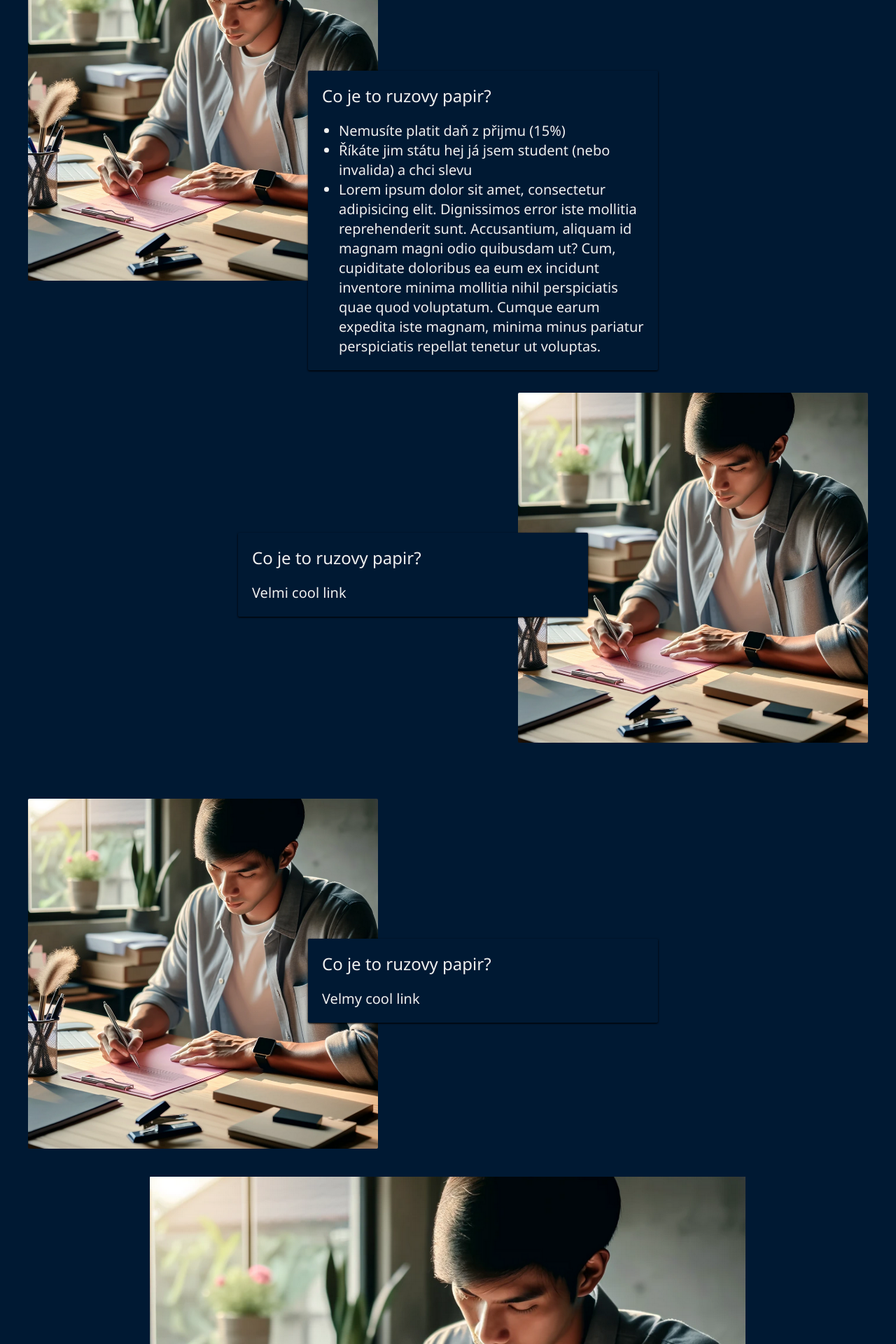
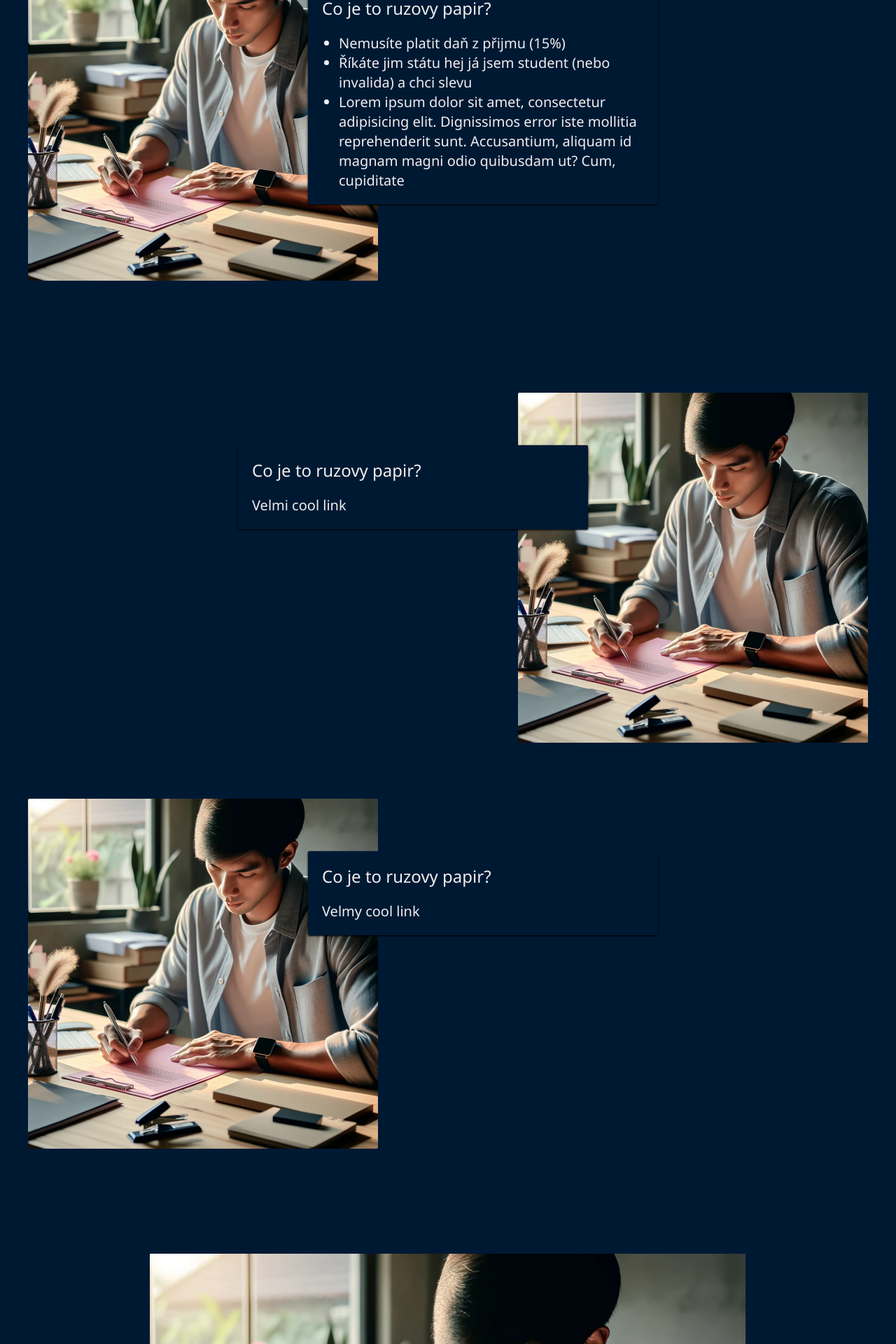
Before and after one commit to Miraneek/FinanciSvetNextJS, a Next.js app: page /clanky/Co-je-to-ruzovy-papir in a window 1280 px wide. Shown: the part 740-2660 px from the top of the page at 70% size. Built offline with nearby package versions, Linux system fonts and the light colour scheme.

Commit message:
editing margin with props (workin fo shur :). ).

```diff
--- a/src/app/clanky/Co-je-to-ruzovy-papir/page.js
+++ b/src/app/clanky/Co-je-to-ruzovy-papir/page.js
@@ -30,9 +30,6 @@ export default function coJeToRuzovyPapir() {
                     <li>
                         Lorem ipsum dolor sit amet, consectetur adipisicing elit. Dignissimos error iste mollitia
                         reprehenderit sunt. Accusantium, aliquam id magnam magni odio quibusdam ut? Cum, cupiditate
-                        doloribus ea eum ex incidunt inventore minima mollitia nihil perspiciatis quae quod voluptatum.
-                        Cumque earum expedita iste magnam, minima minus pariatur perspiciatis repellat tenetur ut
-                        voluptas.
                     </li>
                 </ul>
             </TextWithImage>
@@ -40,12 +37,15 @@ export default function coJeToRuzovyPapir() {
                            isLeft={false}>
                 <Link href={"https://www.google.cz"}>Velmi cool link</Link>
             </TextWithImage>
-            <TextWithImage nadpis={"Co je to ruzovy papir?"} imgSRC={"/co-je-to-ruzovy-papir-obrazky/manthinkin.png"}
+            <TextWithImage margin={150} nadpis={"Co je to ruzovy papir?"} imgSRC={"/co-je-to-ruzovy-papir-obrazky/manthinkin.png"}
                            isLeft={true}>
                 <Link href={"https://www.google.cz"}>Velmy cool link</Link>
             </TextWithImage>
-            <ImageOnTheWholeWebsite nadpis={"CO JE TIO ERER"} imgSRC={"/co-je-to-ruzovy-papir-obrazky/manthinkin.png"} size={"[500px]"}>
-
+            <ImageOnTheWholeWebsite
+                nadpis="CO JE TIO ERER"
+                imgSRC="/co-je-to-ruzovy-papir-obrazky/manthinkin.png"
+                margin={150}
+            >
                 <li>Nemusíte platit daň z přijmu (15%)</li>
                 <li>Říkáte jim státu hej já jsem student (nebo invalida) a chci slevu</li>
                 <li>
@@ -53,6 +53,11 @@ export default function coJeToRuzovyPapir() {
                     reprehenderit sunt. Accusantium, aliquam id magnam magni odio quibusdam ut? Cum, cupiditate
                 </li>
             </ImageOnTheWholeWebsite>
+
+            <TextWithImage nadpis={"Co je to ruzovy papir?"} imgSRC={"/co-je-to-ruzovy-papir-obrazky/manthinkin.png"}
+                           isLeft={true}>
+                <Link href={"https://www.google.cz"}>Velmy cool link</Link>
+            </TextWithImage>
         </>
     );
 }
--- a/src/components/PageBuilders/ArticleTitle.jsx
+++ b/src/components/PageBuilders/ArticleTitle.jsx
@@ -5,7 +5,7 @@ export default function ArticleTitle(props) {
 
     const backgroundImageStyle = {
         backgroundImage: `url(${props.imgSRC})`,
-        marginBottom: `${marginBottom}px`,
+            marginBottom: `${marginBottom}px`,
     };
 
     return (
--- a/src/components/PageBuilders/ImageOnTheWholeWebsite.jsx
+++ b/src/components/PageBuilders/ImageOnTheWholeWebsite.jsx
@@ -1,23 +1,20 @@
-import Image from "next/image";
-
 export default function ImageOnTheWholeWebsite(props) {
-
-
+    const marginBottom = props.margin ? props.margin : 40
     const backgroundImageStyle = {
         backgroundImage: `url(${props.imgSRC})`,
         backgroundRepeat: 'no-repeat',
         backgroundSize: 'contain',
         backgroundPosition: 'center',
+        marginBottom: `${marginBottom}px`,
     };
 
 
     return (
         <div
-            className={`relative aspect-square w-full lg:w-2/3 rounded-sm mb-${[props.size]}`}
+            className={`relative aspect-square w-full lg:w-2/3 rounded-sm`}
             style={backgroundImageStyle}>
-            <Image src={props.imgSRC} alt={props.nadpis + " obrazek"} width={500} height={500} className={"lg:hidden w-[100%]"}/>
             <section
-                className="w-[583px] p-5 rounded-sm absolute top-[110%] translate-y-[-50%] bg-[var(--backgroundColor)] text-xl shadow-black shadow right-[-60px] :  left-[-360px])">
+                className="w-[583px] p-5 rounded-sm absolute top-[110%] translate-y-[-50%] bg-[var(--backgroundColor)] text-xl shadow-black shadow right-[-70px]">
                 <h2 className="text-3xl">{props.nadpis}</h2>
                 <div className="pt-5">
                     {props.children}
--- a/src/components/PageBuilders/TextWithImage.jsx
+++ b/src/components/PageBuilders/TextWithImage.jsx
@@ -14,7 +14,7 @@ export default function TextWithImage(props) {
             style={backgroundImageStyle}>
             <Image src={props.imgSRC} alt={props.nadpis + " obrazek"} width={500} height={500} className={"lg:hidden w-[100%]"}/>
             <section
-                className={"lg:w-[500px] z-100 p-5 rounded-sm lg:absolute lg:top-[40%] bg-[var(--backgroundColor)] text-xl shadow-black shadow relative" + (props.isLeft ? ' lg:right-[-400px]' : ' lg:left-[-400px]')}>
+                className={"lg:w-[500px] z-100 p-5 rounded-sm lg:absolute lg:top-[15%] bg-[var(--backgroundColor)] text-xl shadow-black shadow relative" + (props.isLeft ? ' lg:right-[-400px]' : ' lg:left-[-400px]')}>
                 <h2 className={"lg:text-2xl"}>{props.nadpis}</h2>
                 <div className={"pt-5 lg:text-1xl"}>
                     {props.children}
```
